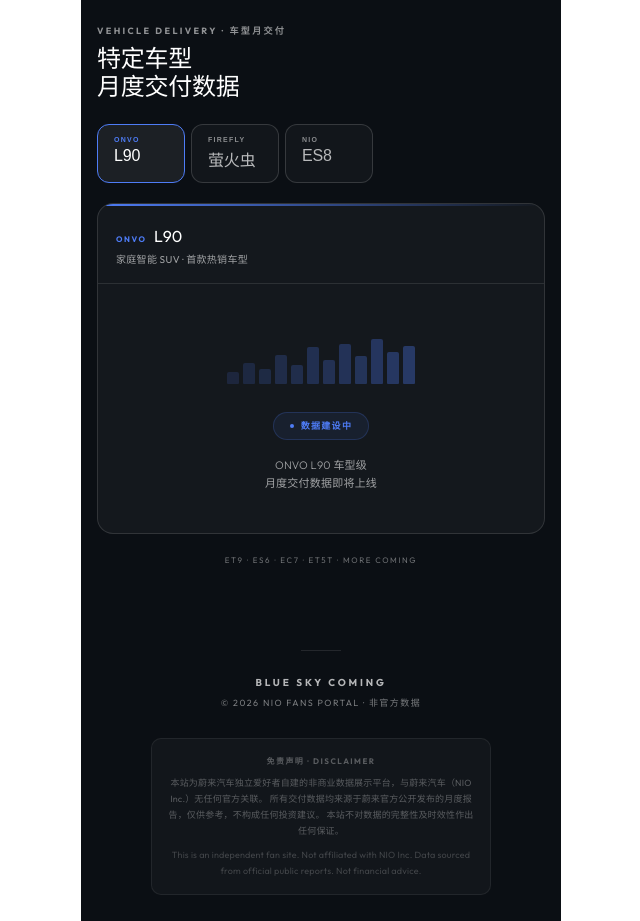
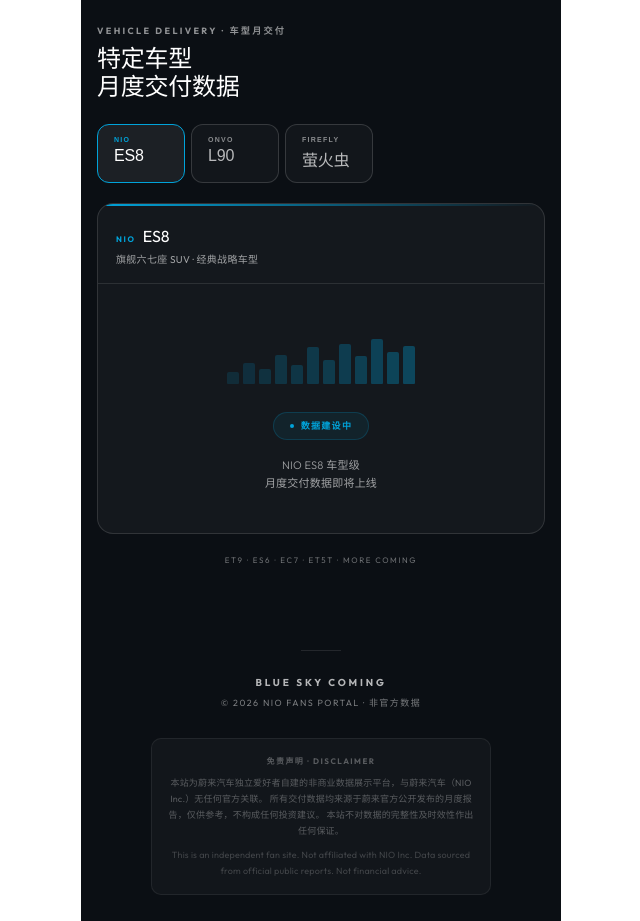
Before and after one commit to wangjiajiajohn/NioFans, a Next.js app: page / in a window 1280 px wide. Shown: the part 1340-2261 px from the top of the page, without its empty margins (319-959 px from the left). Built offline with nearby package versions, Linux system fonts and the light colour scheme.

Commit message:
chore: reorder model tabs to ES8, L90, Firefly

```diff
--- a/src/components/ModelSection.tsx
+++ b/src/components/ModelSection.tsx
@@ -12,13 +12,13 @@
 }
 
 const MODELS: ModelConfig[] = [
+  { id: 'es8',      name: 'ES8',    brand: 'NIO',     tag: '旗舰六七座 SUV · 经典战略车型',    color: '#00A3DA' },
   { id: 'l90',      name: 'L90',    brand: 'ONVO',    tag: '家庭智能 SUV · 首款热销车型',      color: '#4E7CF6' },
   { id: 'firefly',  name: '萤火虫', brand: 'Firefly', tag: '城市微型纯电 · 品牌首款',          color: '#E8940A' },
-  { id: 'es8',      name: 'ES8',    brand: 'NIO',     tag: '旗舰六七座 SUV · 经典战略车型',    color: '#00A3DA' },
 ];
 
 export default function ModelSection() {
-  const [activeId, setActiveId] = useState('l90');
+  const [activeId, setActiveId] = useState('es8');
   const model = MODELS.find(m => m.id === activeId)!;
 
   return (
```
